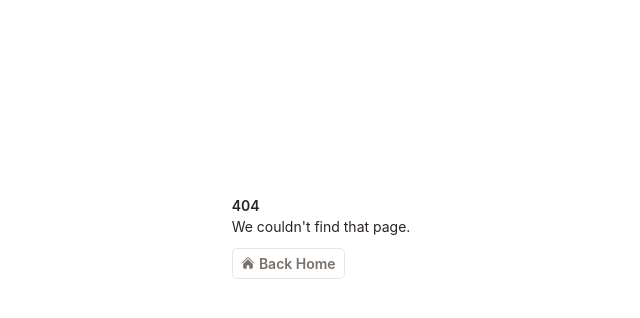
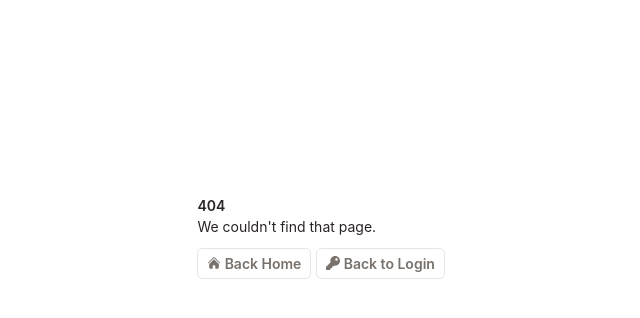
Before and after one commit to promptpanel/promptpanel, a Python web app: template template/errors/404.html in a window 1280 px wide. Shown: the part 163-481 px from the top of the page, without its empty margins (319-959 px from the left). Run offline with Jinja, Linux system fonts and the light colour scheme; the template is opened without the code that fills it, so the values that code supplies are empty.

Commit message:
Added links to login on error (JWT error)

```diff
--- a/template/errors/404.html
+++ b/template/errors/404.html
@@ -9,10 +9,16 @@
       <div class="">
         <p class="font-semibold">404</p>
         <p>We couldn't find that page.</p>
-        <a href="/app/" class="mt-3 w-max flex items-center justify-center font-semibold text-stone-500 px-2.5 h-9 rounded-md transition duration-500 border border-stone-200 hover:bg-stone-200 hover:text-stone-800 focus:bg-stone-300">
-          <svg class="mr-1" stroke="currentColor" fill="currentColor" stroke-width="0" viewBox="0 0 24 24" aria-hidden="true" height="1em" width="1em" xmlns="http://www.w3.org/2000/svg"><path d="M11.47 3.84a.75.75 0 011.06 0l8.69 8.69a.75.75 0 101.06-1.06l-8.689-8.69a2.25 2.25 0 00-3.182 0l-8.69 8.69a.75.75 0 001.061 1.06l8.69-8.69z"></path><path d="M12 5.432l8.159 8.159c.03.03.06.058.091.086v6.198c0 1.035-.84 1.875-1.875 1.875H15a.75.75 0 01-.75-.75v-4.5a.75.75 0 00-.75-.75h-3a.75.75 0 00-.75.75V21a.75.75 0 01-.75.75H5.625a1.875 1.875 0 01-1.875-1.875v-6.198a2.29 2.29 0 00.091-.086L12 5.43z"></path></svg>
-          <p>Back Home</p>
-        </a>
+        <div class="flex items-center mt-3">
+          <a href="/app/" class="w-max flex items-center justify-center font-semibold text-stone-500 px-2.5 h-9 rounded-md transition duration-500 border border-stone-200 hover:bg-stone-200 hover:text-stone-800 focus:bg-stone-300">
+            <svg class="mr-1" stroke="currentColor" fill="currentColor" stroke-width="0" viewBox="0 0 24 24" aria-hidden="true" height="1em" width="1em" xmlns="http://www.w3.org/2000/svg"><path d="M11.47 3.84a.75.75 0 011.06 0l8.69 8.69a.75.75 0 101.06-1.06l-8.689-8.69a2.25 2.25 0 00-3.182 0l-8.69 8.69a.75.75 0 001.061 1.06l8.69-8.69z"></path><path d="M12 5.432l8.159 8.159c.03.03.06.058.091.086v6.198c0 1.035-.84 1.875-1.875 1.875H15a.75.75 0 01-.75-.75v-4.5a.75.75 0 00-.75-.75h-3a.75.75 0 00-.75.75V21a.75.75 0 01-.75.75H5.625a1.875 1.875 0 01-1.875-1.875v-6.198a2.29 2.29 0 00.091-.086L12 5.43z"></path></svg>
+            <p>Back Home</p>
+          </a>
+          <a href="/login/" class="ml-1.5 w-max flex items-center justify-center font-semibold text-stone-500 px-2.5 h-9 rounded-md transition duration-500 border border-stone-200 hover:bg-stone-200 hover:text-stone-800 focus:bg-stone-300">
+            <svg class="mr-1" stroke="currentColor" fill="currentColor" stroke-width="0" viewBox="0 0 512 512" height="1em" width="1em" xmlns="http://www.w3.org/2000/svg"><path d="M512 176.001C512 273.203 433.202 352 336 352c-11.22 0-22.19-1.062-32.827-3.069l-24.012 27.014A23.999 23.999 0 0 1 261.223 384H224v40c0 13.255-10.745 24-24 24h-40v40c0 13.255-10.745 24-24 24H24c-13.255 0-24-10.745-24-24v-78.059c0-6.365 2.529-12.47 7.029-16.971l161.802-161.802C163.108 213.814 160 195.271 160 176 160 78.798 238.797.001 335.999 0 433.488-.001 512 78.511 512 176.001zM336 128c0 26.51 21.49 48 48 48s48-21.49 48-48-21.49-48-48-48-48 21.49-48 48z"></path></svg>
+            <p>Back to Login</p>
+          </a>
+        </div>
       </div>
     </div>
   </body>
```
Also changed, not shown: template/errors/500.html (+10 -4 lines), template/errors/template_not_found.html (+10 -4 lines).
